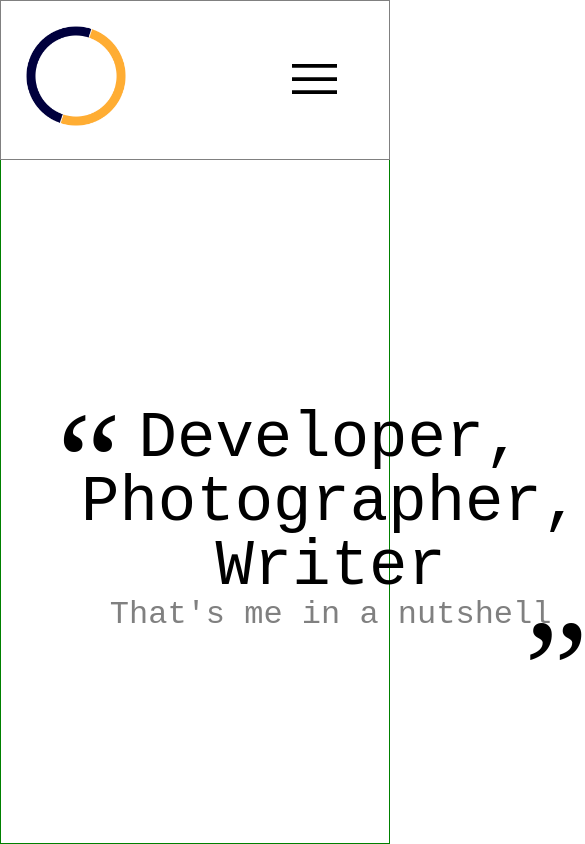
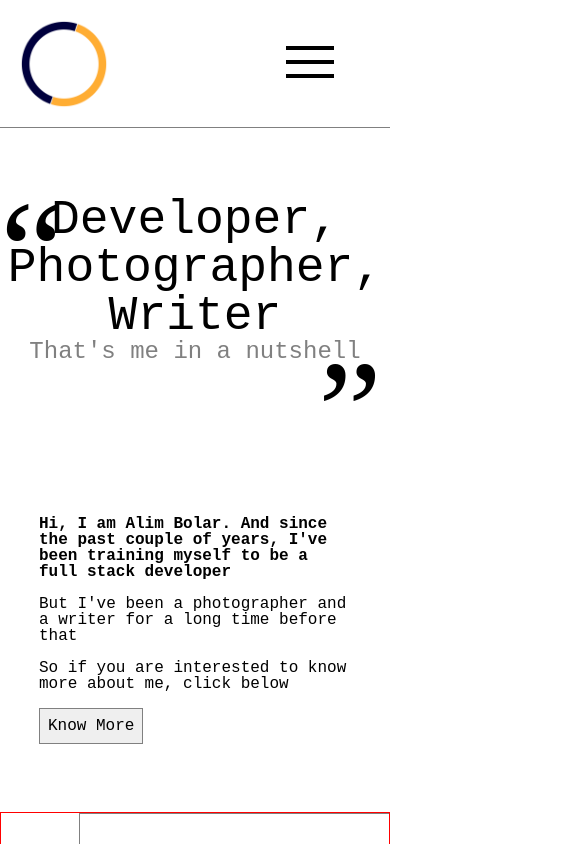
Before and after one commit to alimbolar/personal-website, a website built with webpack: page src/template.html in a window 390 px wide. Shown: the top 844 px of the page, 585 px wide, since content can reach past the window. Built offline with nearby package versions, Linux system fonts and the light colour scheme; a web font is replaced by a local one.

Commit message:
responsive part for home page completed

```diff
--- a/src/scss/base/_base.scss
+++ b/src/scss/base/_base.scss
@@ -1,4 +1,10 @@
 @import url("https://fonts.googleapis.com/css2?family=Sorts+Mill+Goudy:ital@1&display=swap");
+
+:root {
+  --header-height-desktop: 10rem;
+  --header-height-mobile: 8rem;
+  --desktop-breakpoint: 50rem;
+}
 
 html {
   box-sizing: border-box;
--- a/src/scss/base/_typography.scss
+++ b/src/scss/base/_typography.scss
@@ -1,13 +1,18 @@
 blockquote {
   .highlight {
     position: relative;
+
     &::before {
       font-family: "Sorts Mill Goudy", serif;
       content: "“";
       font-size: 9rem;
       position: absolute;
-      left: -1.5rem;
+      left: 0rem;
       top: -1rem;
+      @media (min-width: var(--desktop-breakpoint)) {
+        left: -1.5rem;
+        top: -1rem;
+      }
     }
   }
 
@@ -19,8 +24,11 @@ blockquote {
       font-family: "Sorts Mill Goudy", serif;
       font-size: 9rem;
       position: absolute;
-      right: -0.5rem;
+      right: 0.5rem;
       color: black;
+      @media (min-width: var(--desktop-breakpoint)) {
+        right: -0.5rem;
+      }
     }
   }
 }
--- a/src/scss/layouts/_header.scss
+++ b/src/scss/layouts/_header.scss
@@ -1,23 +1,32 @@
 header {
   position: fixed;
   width: 100%;
-  height: 10rem;
-  border: 1px solid gray;
+  height: var(--header-height-mobile);
+  border-bottom: 1px solid gray;
   display: flex;
   justify-content: space-between;
   background: white;
   z-index: 1000;
+  // overflow: hidden;
+
+  @media (min-width: var(--desktop-breakpoint)) {
+    height: var(--header-height-desktop);
+  }
 }
 
 .logo {
-  width: 150px;
+  width: var(--header-height-mobile);
+  overflow: hidden;
+
+  @media (min-width: var(--dekstop-breakpoint)) {
+    width: var(--header-height-desktop);
+  }
 }
 .menu {
-  width: 150px;
+  width: var(--header-height-desktop);
   display: flex;
   justify-content: center;
   align-items: center;
-  color: red;
 
   figure {
     width: 30%;
--- a/src/scss/layouts/_main.scss
+++ b/src/scss/layouts/_main.scss
@@ -1,26 +1,36 @@
 main {
-  padding-top: 150px;
-  height: calc(100vh - 150px);
-  //   background: red;
+  padding-top: var(--header-height-mobile);
+  height: calc(100vh - var(--header-height-mobile));
+
+  @media (min-width: var(--desktop-breakpoint)) {
+    padding-top: var(--header-height-desktop);
+    height: calc(100vh - var(--header-height-desktop));
+  }
 
   .home,
   .profiles {
     position: relative;
-    height: 100%;
+    // height: 100%;
     // background: green;
-    height: calc(100vh - 150px);
+    // height: calc(100vh - 150px);
+    height: calc(100vh - var(--header-height-desktop));
   }
 }
 
 .hero {
-  height: calc(100vh - 150px);
-  // background: yellow;
+  // height: calc(100vh - 150px);
   display: grid;
-  grid-auto-flow: column;
-  grid-template-columns: 1fr 1fr;
-  padding: 5rem;
-  gap: 2rem;
-  border: 1px solid green;
+  height: calc(100vh - var(--header-height-desktop));
+  gap: 1rem;
+
+  @media (min-width: var(--desktop-breakpoint)) {
+    grid-auto-flow: column;
+    grid-template-columns: 1fr 1fr;
+    gap: 2rem;
+
+    padding: 5rem;
+    border: 1px solid green;
+  }
 
   &__title {
     display: flex;
@@ -28,13 +38,21 @@ main {
     align-items: center;
     flex-direction: column;
     text-align: center;
+
     p.highlight {
-      font-size: 4rem;
+      font-size: 3rem;
       color: black;
+      @media (min-width: var(--desktop-breakpoint)) {
+        font-size: 4rem;
+      }
     }
     p {
-      font-size: 2rem;
+      font-size: 1.5rem;
       color: gray;
+
+      @media (min-width: var(--desktop-breakpoint)) {
+        font-size: 2rem;
+      }
     }
   }
 
@@ -47,9 +65,13 @@ main {
     margin: auto;
 
     .highlight {
-      font-size: 1.2rem;
+      font-size: 1rem;
       font-weight: bold;
       margin-bottom: 1rem;
+
+      @media (min-width: var(--desktop-breakpoint)) {
+        font-size: 1.2rem;
+      }
     }
     p {
       margin-bottom: 1rem;
```
